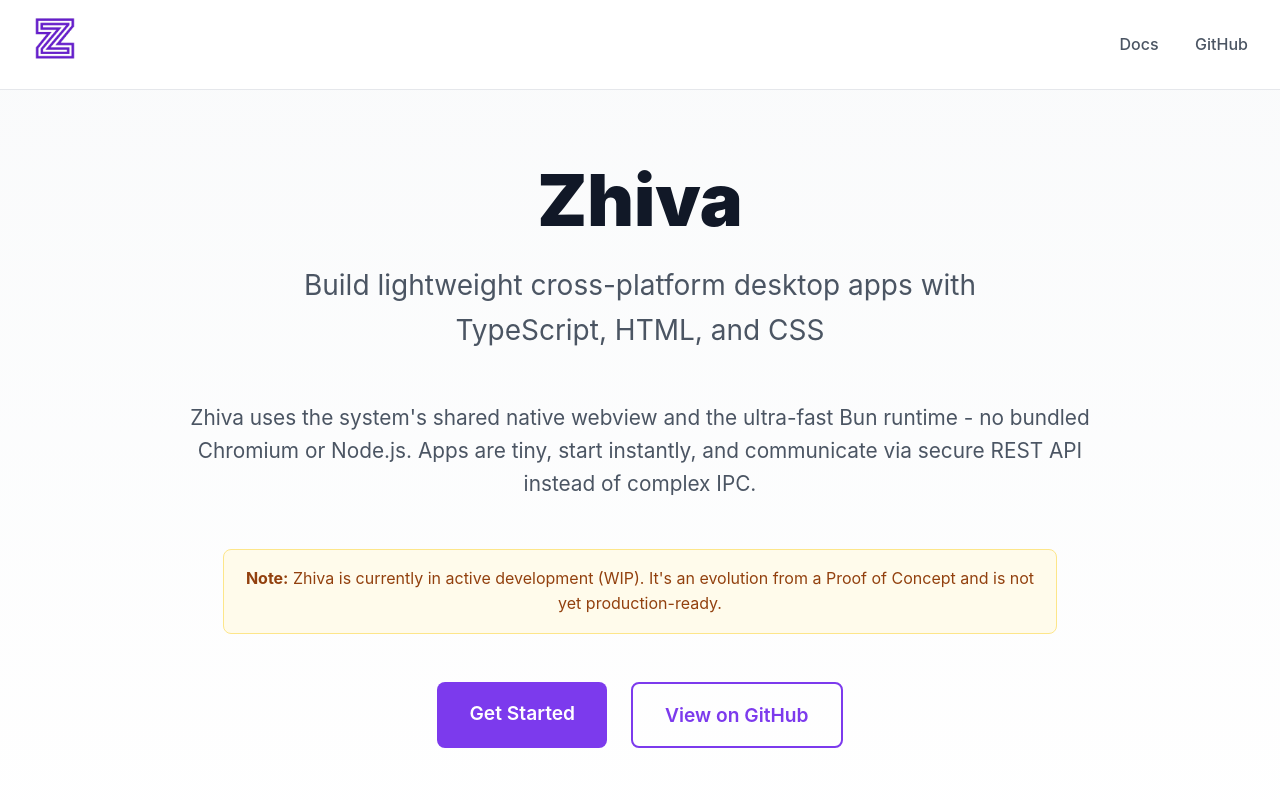
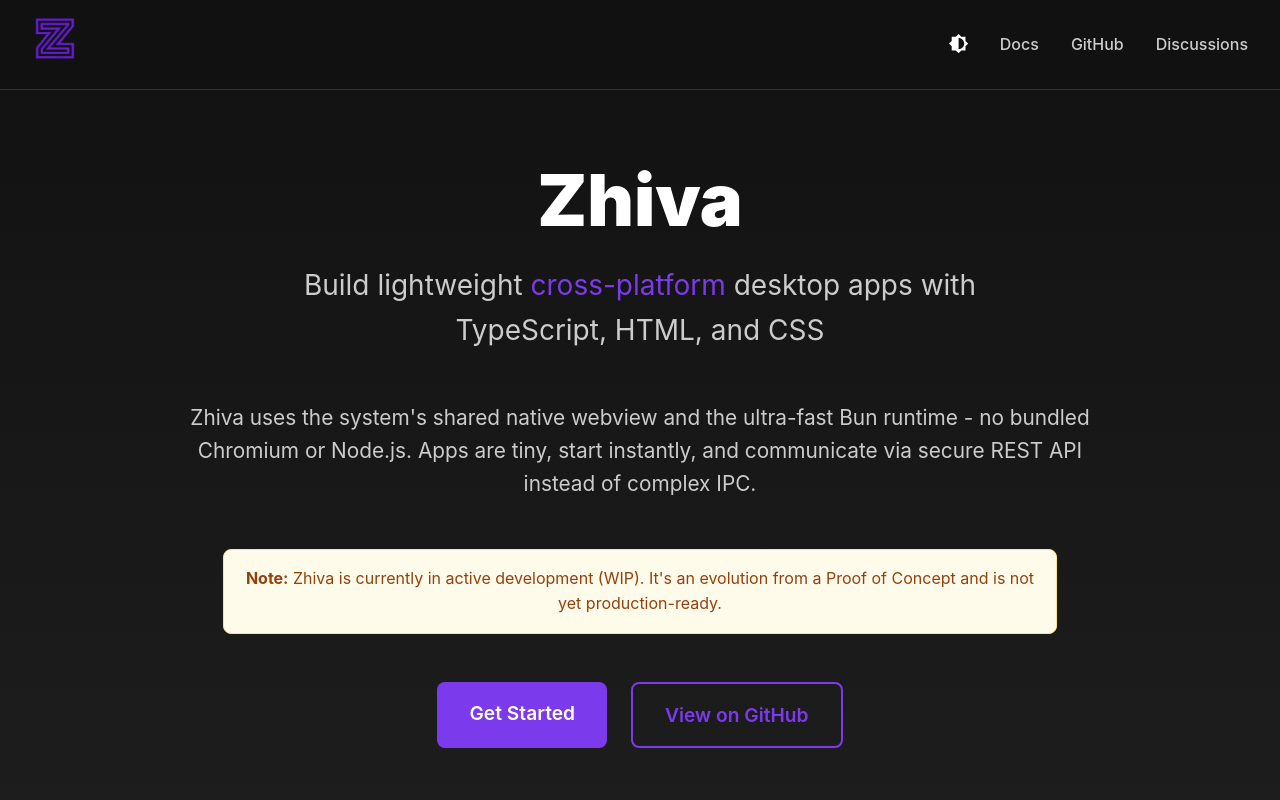
Before and after one commit to wxn0brP/Zhiva-page, a plain HTML site: page index.html in a window 1280 px wide. Shown: the top 800 px of the page. Drawn offline with Linux system fonts and the light colour scheme.

Commit message:
feat: dark mode

```diff
--- a/index.html
+++ b/index.html
@@ -16,15 +16,24 @@
             <img src="zhiva.ico" alt="Zhiva" style="width: 46px;">
         </div>
         <nav>
+            <input type="checkbox" id="dark-mode">
+            <label for="dark-mode" title="Toggle theme" aria-label="Toggle theme" style="margin-bottom: -6px;">
+                <svg xmlns="http://www.w3.org/2000/svg" aria-hidden="true" height="1.2em" width="1.2em"
+                    viewBox="0 0 32 32" fill="currentColor">
+                    <path
+                        d="M27.5 11.5v-7h-7L16 0l-4.5 4.5h-7v7L0 16l4.5 4.5v7h7L16 32l4.5-4.5h7v-7L32 16l-4.5-4.5zM16 25.4V6.6c5.2 0 9.4 4.2 9.4 9.4s-4.2 9.4-9.4 9.4z" />
+                </svg>
+            </label>
             <a href="https://wxn0brp.github.io/Zhiva/" target="_blank">Docs</a>
             <a href="https://github.com/wxn0brP/Zhiva" target="_blank">GitHub</a>
+            <a href="https://github.com/wxn0brP/Zhiva/discussions" target="_blank">Discussions</a>
         </nav>
     </header>
 
     <section class="hero">
         <h1>Zhiva</h1>
         <p class="tagline">
-            Build lightweight cross-platform desktop apps with TypeScript, HTML, and CSS
+            Build lightweight <span class="acc">cross-platform</span> desktop apps with TypeScript, HTML, and CSS
         </p>
         <p id="hero-text">
             Zhiva uses the system's shared native webview and the ultra-fast Bun runtime - no bundled Chromium or
@@ -147,7 +156,8 @@
             <div class="feature">
                 <h3>Minimal Configuration</h3>
                 <p>
-                    Apps require minimal configuration, making development faster and deployments simpler. Focus on your code, not complex setup.
+                    Apps require minimal configuration, making development faster and deployments simpler. Focus on your
+                    code, not complex setup.
                 </p>
             </div>
         </div>
@@ -217,7 +227,8 @@
         <p>&copy; 2026 Zhiva Project. Open source under the MIT License.</p>
         <p>
             <a href="https://wxn0brp.github.io/Zhiva/" target="_blank">Documentation</a> |
-            <a href="https://github.com/wxn0brP/Zhiva" target="_blank">GitHub</a>
+            <a href="https://github.com/wxn0brP/Zhiva" target="_blank">GitHub</a> |
+            <a href="https://github.com/wxn0brP/Zhiva/discussions" target="_blank">Discussions</a>
         </p>
     </footer>
 </body>
--- a/style.css
+++ b/style.css
@@ -1,11 +1,26 @@
 :root {
     --primary: #7c3aed;
     --primary-dark: #6d28d9;
+}
+
+:root {
+    --text: #fff;
+    --text-light: #ccc;
+    --bg: #111;
+    --bg-light: #1e1e1e;
+    --border: #333;
+    --header-bg: #111;
+    --header-text: #aaa;
+}
+
+:root:has(#dark-mode:checked) {
     --text: #111827;
     --text-light: #4b5563;
     --bg: #ffffff;
     --bg-light: #f9fafb;
     --border: #e5e7eb;
+    --header-bg: rgba(255, 255, 255, 0.95);
+    --header-text: #aaa;
 }
 
 body {
@@ -25,12 +40,16 @@
     text-decoration: underline;
 }
 
+.acc {
+    color: var(--primary);
+}
+
 header {
     position: fixed;
     top: 0;
     left: 0;
     right: 0;
-    background: rgba(255, 255, 255, 0.95);
+    background: var(--header-bg);
     backdrop-filter: blur(10px);
     border-bottom: 1px solid var(--border);
     z-index: 100;
@@ -46,8 +65,13 @@
     color: var(--primary);
 }
 
+nav {
+    display: flex;
+    align-items: center;
+    gap: 2rem;
+}
+
 nav a {
-    margin-left: 2rem;
     font-weight: 500;
     color: var(--text-light);
 }
@@ -56,10 +80,14 @@
     color: var(--text);
 }
 
+#dark-mode {
+    display: none;
+}
+
 .hero {
     padding: 10rem 2rem 8rem;
     text-align: center;
-    background: linear-gradient(to bottom, var(--bg-light), var(--bg));
+    background: linear-gradient(to top, var(--bg-light), var(--bg));
 }
 
 .hero h1 {
@@ -137,7 +165,7 @@
 }
 
 footer {
-    background: #111;
+    background: #0c0c0c;
     color: #aaa;
     padding: 4rem 2rem 2rem;
     text-align: center;
```
